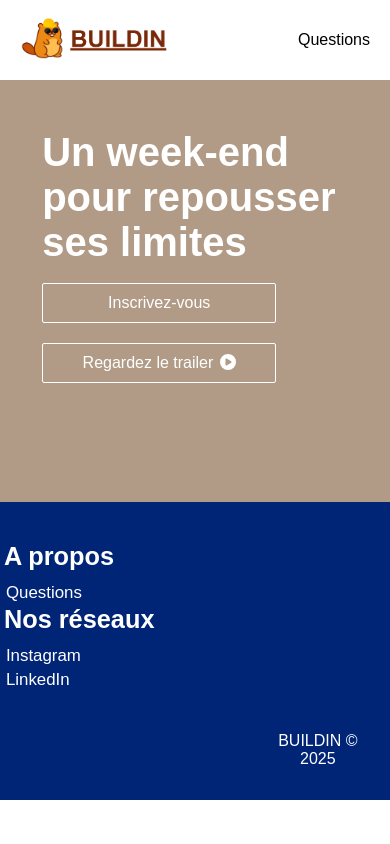
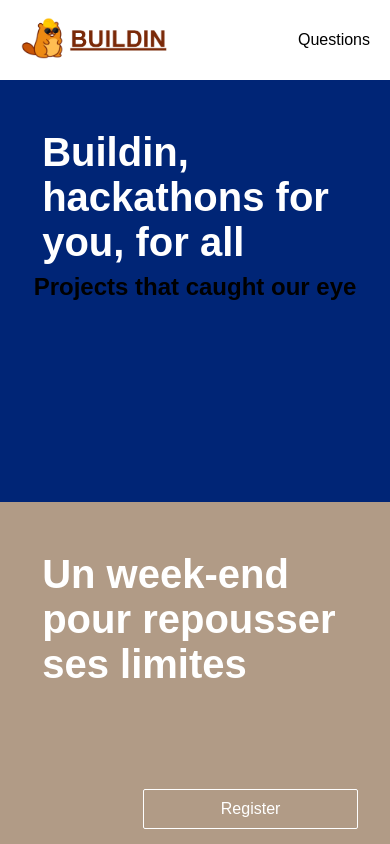
Before and after one commit to henritaing/buildin, a React (Create React App) app: page / in a window 390 px wide. Shown: the top 844 px of the page. Built offline with nearby package versions, Linux system fonts and the light colour scheme.

Commit message:
presentation section start

```diff
--- a/src/components/HeroSection.css
+++ b/src/components/HeroSection.css
@@ -1,14 +1,16 @@
 .hero-container {
   background-color: #ddc2a7;
-  min-height: 80vh; /* Allow it to take 60% of the viewport height */
+  min-height: 90vh;
   width: 100%;
-  display: flex;
-  flex-direction: column;
-  align-items: flex-start;
   box-shadow: inset 0 0 0 1000px rgba(0, 0, 0, 0.2);
   font-family: Arial, sans-serif;
   overflow: hidden;
   position: relative;
+  display: flex;
+  flex-direction: column;
+  justify-content: flex-start;  /* Align content vertically to the top */
+  align-items: flex-end;        /* Align content horizontally to the right */
+  padding-right: 2rem;
 
 }
 
@@ -18,9 +20,11 @@
     margin-top: 6%;
     margin-left: 5vh;
     margin-bottom: 2%;
+
   }
 
 .hero-btns {
+    margin-top: 10vh;
     margin-left: 5vh;
 }
 
@@ -138,7 +142,7 @@
       width: 60%; /* Full width on small screens */
       display: flex;
       flex-direction: column;
-      align-items: left;
+      align-items: right;
   }
 
   .hero-btns .btn {
--- a/src/components/HeroSection.js
+++ b/src/components/HeroSection.js
@@ -1,5 +1,4 @@
 import React, { useState } from 'react';
-import '../App.css'
 import { Button } from './Button';
 import './HeroSection.css';
 import { FontAwesomeIcon } from '@fortawesome/react-fontawesome';
@@ -16,8 +15,8 @@ function HeroSection() {
 
     return (
         <div className='hero-container'>
-            <h1>Un week-end <br></br>
-            pour repousser ses limites</h1>
+            <h1>Un week-end pour repousser<br></br>
+             ses limites</h1>
             <div className="hero-btns">
                 <Button
                 className="btns"
@@ -25,13 +24,13 @@ function HeroSection() {
                 buttonSize='btn--large'
                 onClick = {toggleForm}
                 >
-                    Inscrivez-vous
+                    Register
                 </Button>
                 <Button
                 className="btns"
                 buttonStyle='btn--outline'
                 buttonSize='btn--large'>
-                    Regardez le trailer <FontAwesomeIcon className ="faPlayCircle" icon= {faPlayCircle} />
+                    Watch the trailer <FontAwesomeIcon className ="faPlayCircle" icon= {faPlayCircle} />
                 </Button>
             </div>
 
@@ -43,17 +42,17 @@ function HeroSection() {
                     icon={faTimes}
                     onClick={toggleForm}
                     />
-                    <h2>Formulaire d'inscription</h2>
+                    <h2>Registration Form</h2>
                     <form>
-                    <label htmlFor="name">Nom :</label>
-                    <input type="text" id="name" placeholder="Votre nom" required />
-                    <label htmlFor="email">Email :</label>
-                    <input type="email" id="email" placeholder="Votre email" required />
-                    <label htmlFor="métier">Votre métier ou domaine d'activité/d'études :</label>
-                    <input type="métier" id="métier" placeholder="Votre métier ou domaine d'activité/d'études" required />
-                    <label htmlFor="description">Quelques mots sur vous, pour vous décrire ? </label>
-                    <input type="description" id="description" placeholder="Quelques mots sur vous, pour vous décrire ?" required />
-                    <button type="submit">S'inscrire</button>
+                    <label htmlFor="name">Name:</label>
+                    <input type="text" id="name" placeholder="Your full name" required />
+                    <label htmlFor="email">Email:</label>
+                    <input type="email" id="email" placeholder="Your email address" required />
+                    <label htmlFor="job">Your job/domain of studies:</label>
+                    <input type="job" id="job" placeholder="Your job/domain of studies" required />
+                    <label htmlFor="description">A few words that characterize you? </label>
+                    <input type="description" id="description" placeholder="A few words that characterize you?" required />
+                    <button type="submit">Register</button>
                     </form>
                 </div>
             </div>
--- /dev/null
+++ b/src/components/Presentation.css
@@ -0,0 +1,45 @@
+.presentation-container {
+  background-color: #002576;
+  min-height: 90vh;
+  width: 100%;
+  display: flex;
+  flex-direction: column;
+  align-items: center;
+  font-family: Arial, sans-serif;
+  overflow: hidden;
+  position: relative;
+
+}
+
+.presentation-container > h1 {
+    color: #fff;
+    font-size: 10vh;
+    margin-top: 6%;
+    margin-left: 5vh;
+    margin-bottom: 2%;
+  }
+
+@media screen and (max-width: 960px) {
+
+  .presentation-container {
+    min-height: 50vh;
+  }
+
+  .presentation-container > h1 {
+    font-size: 40px;
+    margin-top: 50px;
+  }
+}
+
+  @media screen and (max-width: 768px) {
+    .presentation-container > h1 {
+      font-size: 40px;
+      margin-top: 50px;
+    }
+
+
+    .presentation-container > p {
+      font-size: 25px;
+    }
+
+  }
--- /dev/null
+++ b/src/components/Presentation.js
@@ -0,0 +1,18 @@
+import React from 'react';
+import '../App.css'
+import './Presentation.css';
+
+
+
+function Presentation() {
+
+
+    return (
+        <div className='presentation-container'>
+            <h1>Buildin, hackathons for you, for all</h1>
+            <h2>Projects that caught our eye</h2>
+        </div>
+    )
+}
+
+export default Presentation;
--- a/src/components/pages/Home.js
+++ b/src/components/pages/Home.js
@@ -1,13 +1,15 @@
 import React from 'react';
 import HeroSection from '../HeroSection';
+import Presentation from '../Presentation';
 
 
 
 function Home() {
     return (
         <>
+            <Presentation />
+            <HeroSection />
 
-            <HeroSection />
 
         </>
     )
```
